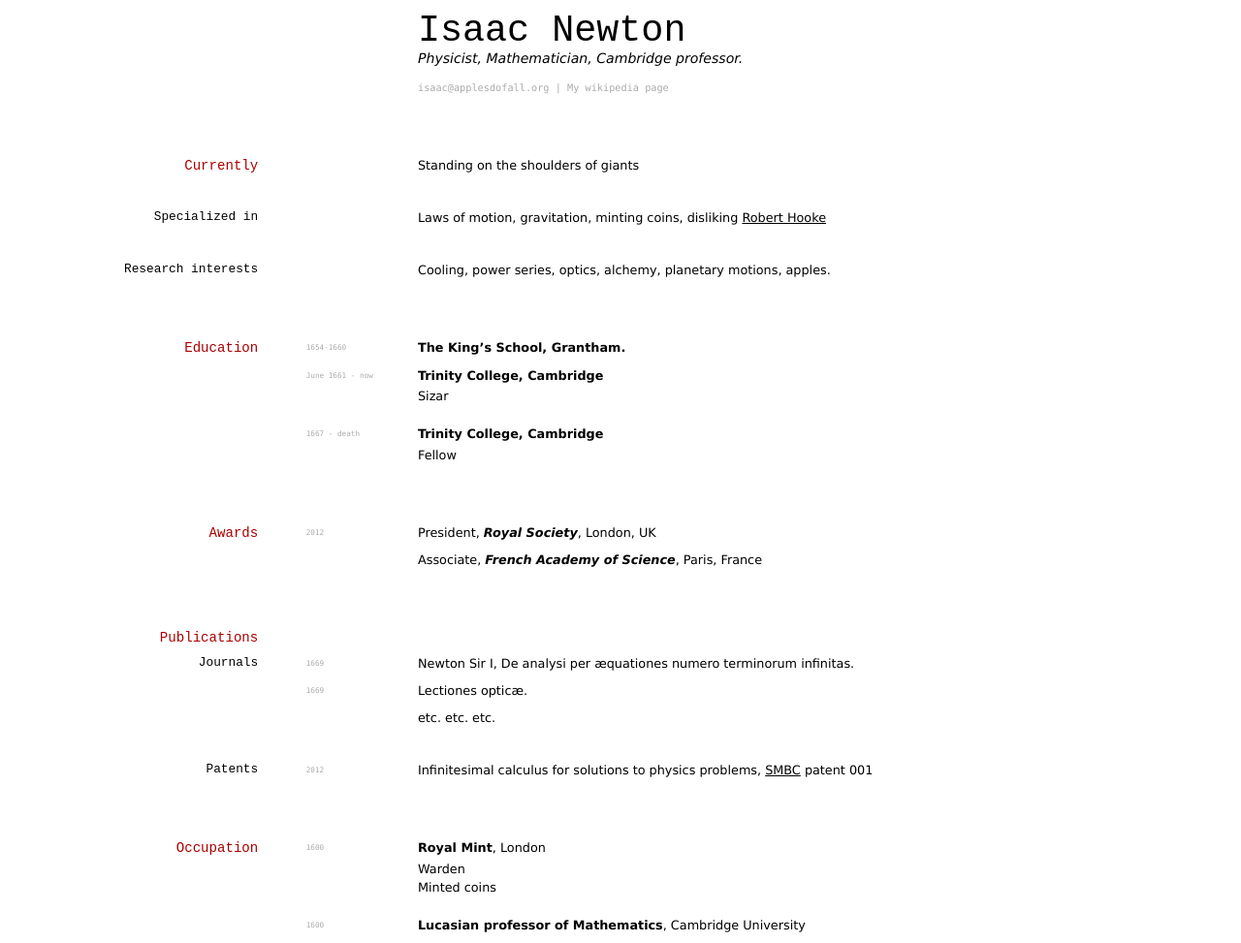
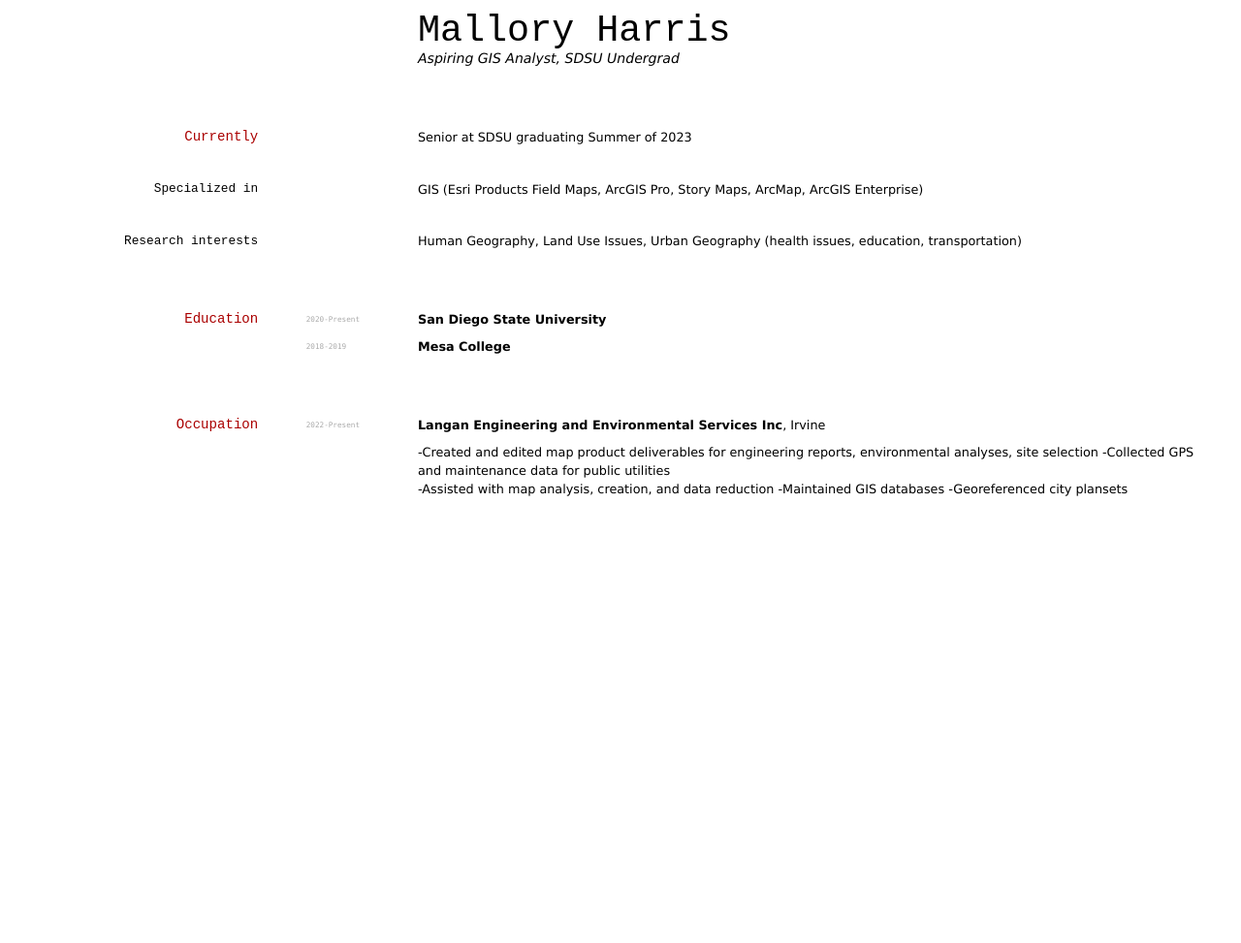
Before and after one commit to elipapa/markdown-cv, a Jekyll site: the page built from index.md, in a window 1280 px wide. Shown: the whole page at 97% size. Built offline with Jekyll 4.4.1, drawn with Linux system fonts in a browser that asks for light colours; after the commit the page ends 900 px from its top, so only the background shows below that.

Commit message:
Update index.md

```diff
--- a/index.md
+++ b/index.md
@@ -1,86 +1,41 @@
 ---
 layout: cv
-title: Isaac Newtons's CV
+title: Mallory Harris' CV
 ---
-# Isaac Newton
-Physicist, Mathematician, Cambridge professor.
-
-<div id="webaddress">
-<a href="isaac@applesdofall.org">isaac@applesdofall.org</a>
-| <a href="http://en.wikipedia.org/wiki/Isaac_Newton">My wikipedia page</a>
-</div>
-
+# Mallory Harris
+Aspiring GIS Analyst, SDSU Undergrad
 
 ## Currently
 
-Standing on the shoulders of giants
+Senior at SDSU graduating Summer of 2023
 
 ### Specialized in
 
-Laws of motion, gravitation, minting coins, disliking [Robert Hooke](http://en.wikipedia.org/wiki/Robert_Hooke)
-
+GIS (Esri Products Field Maps, ArcGIS Pro, Story Maps, ArcMap, ArcGIS Enterprise)
 
 ### Research interests
 
-Cooling, power series, optics, alchemy, planetary motions, apples.
-
+Human Geography, Land Use Issues, Urban Geography (health issues, education, transportation)
 
 ## Education
 
-`1654-1660`
-__The King's School, Grantham.__
+`2020-Present`
+__San Diego State University__
 
-`June 1661 - now`
-__Trinity College, Cambridge__
-
-- Sizar
-
-`1667 - death`
-__Trinity College, Cambridge__
-
-- Fellow
-
-
-
-## Awards
-
-`2012`
-President, *Royal Society*, London, UK
-
-Associate, *French Academy of Science*, Paris, France
-
-
-
-## Publications
-
-<!-- A list is also available [online](http://scholar.google.co.uk/citations?user=LTOTl0YAAAAJ) -->
-
-### Journals
-
-`1669`
-Newton Sir I, De analysi per æquationes numero terminorum infinitas.
-
-`1669`
-Lectiones opticæ.
-
-etc. etc. etc.
-
-### Patents
-
-`2012`
-Infinitesimal calculus for solutions to physics problems, [SMBC](http://www.techdirt.com/articles/20121011/09312820678/if-patents-had-been-around-time-newton.shtml) patent 001
-
+`2018-2019`
+__Mesa College__
 
 ## Occupation
 
-`1600`
-__Royal Mint__, London
+`2022-Present`
+__Langan Engineering and Environmental Services Inc__, Irvine
 
-- Warden
-- Minted coins
+-Created and edited map product deliverables for engineering reports, environmental analyses, site selection
+-Collected GPS and maintenance data for public utilities
+-Assisted with map analysis, creation, and data reduction
+-Maintained GIS databases
+-Georeferenced city plansets
 
-`1600`
-__Lucasian professor of Mathematics__, Cambridge University
 
 
 
```
